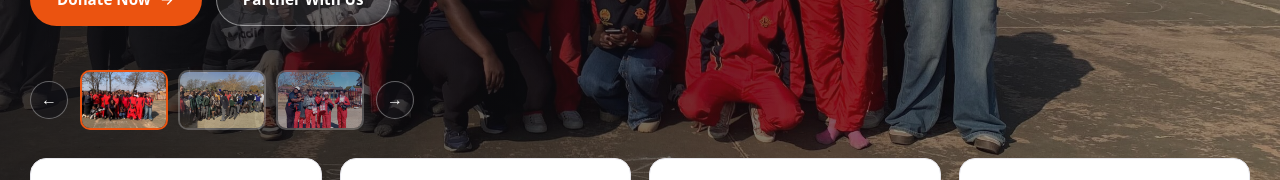
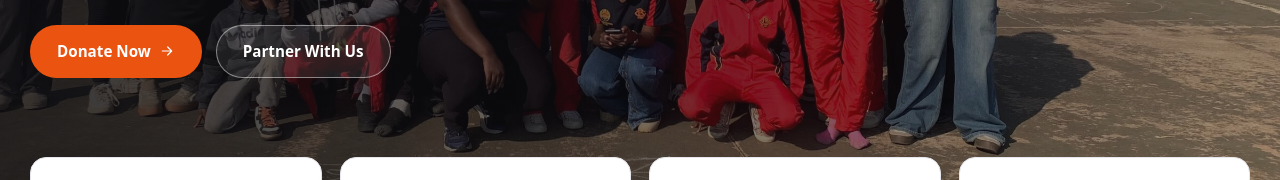
Before and after one commit to Owusua22/YOSA, a Next.js app: page / in a window 1280 px wide. Shown: the part 524-704 px from the top of the page. Built offline with nearby package versions, Linux system fonts and the light colour scheme; no server answers.

Commit message:
Remove bottom thumbnail strip from auto-sliding hero banner
Co-authored-by: arena-agent <297053741+arena-agent@users.noreply.github.com>

```diff
--- a/app/HeroSlider.tsx
+++ b/app/HeroSlider.tsx
@@ -47,27 +47,6 @@ export function HeroSlider({ slides, donateUrl }: { slides: Slide[]; donateUrl:
           </div>
         </div>
 
-        <div className="ch-hero-thumbs" aria-label="Slide controls">
-          <button type="button" className="ch-thumb-arrow" onClick={prev} aria-label="Previous slide">
-            ←
-          </button>
-          <div className="ch-thumb-list">
-            {slides.map((s, i) => (
-              <button
-                key={s.src}
-                type="button"
-                className={`ch-thumb ${i === idx ? "active" : ""}`}
-                onClick={() => setIdx(i)}
-                aria-label={`Show slide ${i + 1}`}
-              >
-                <Image src={s.src} alt="" width={84} height={56} style={{ objectFit: "cover" }} />
-              </button>
-            ))}
-          </div>
-          <button type="button" className="ch-thumb-arrow" onClick={next} aria-label="Next slide">
-            →
-          </button>
-        </div>
       </div>
     </section>
   );
```
